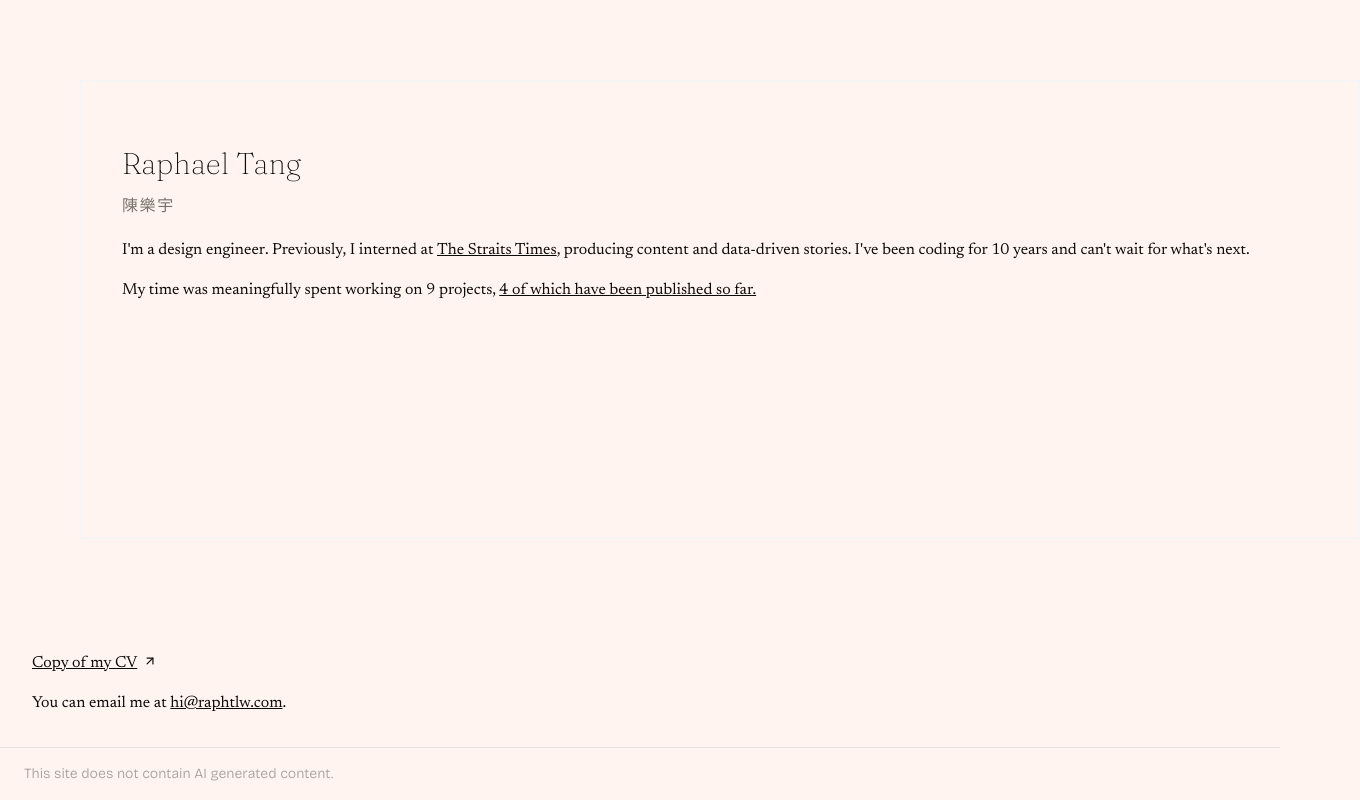
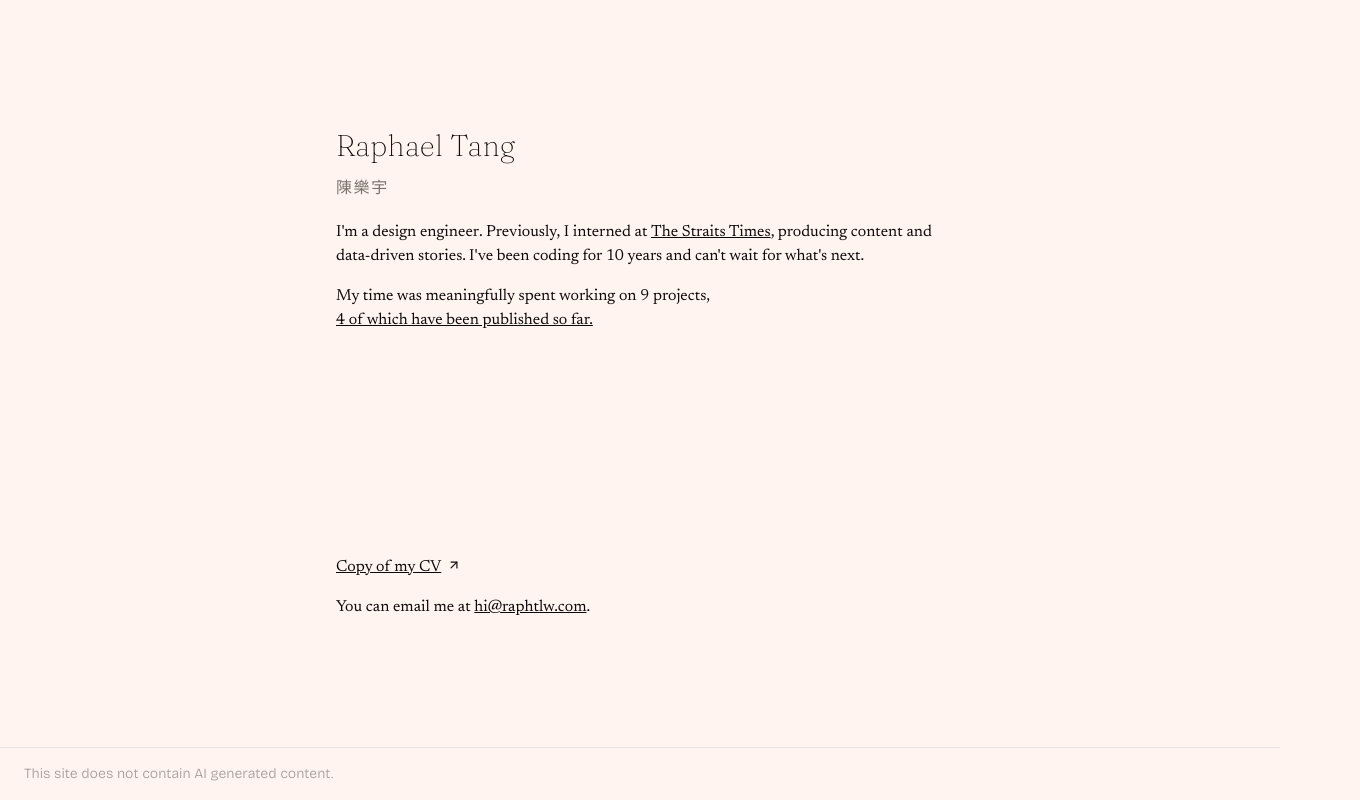
Before and after one commit to raphtlw/raphtlw.com, a Next.js app: page / in a window 1280 px wide. Shown: the whole page, 1360 px wide, since content can reach past the window. Built offline with nearby package versions, Linux system fonts and the light colour scheme; a web font is replaced by a local one.

Commit message:
feat: large screen optimization

```diff
--- a/app/page.tsx
+++ b/app/page.tsx
@@ -40,15 +40,22 @@ export const metadata: Metadata = {
 
 export default function Home() {
   return (
-    <div className={cn("flex flex-col h-lvh w-lvw overscroll-none")}>
     <div
       className={cn(
-          "flex flex-col font-serif px-8 py-16 gap-5",
+        "flex flex-col h-lvh w-lvw overscroll-none",
+        "lg:items-center",
+      )}
+    >
+      <div
+        className={cn(
+          "flex flex-col font-serif px-8 py-16 gap-5 h-svh",
+          "lg:max-w-2xl lg:py-32",
+        )}
+      >
+        <div
+          className={cn(
+            "flex flex-col font-serif gap-5",
             "snap-start snap-always",
-          "h-lvh w-lvw",
-          "md:px-10",
-          "lg:min-w-auto lg:min-h-auto",
-          "lg:m-20 lg:border-neutral-100 lg:border-2",
           )}
         >
           <div className="flex flex-col gap-3">
@@ -152,7 +159,7 @@ export default function Home() {
 
         <div className="flex-1"></div>
 
-      <div className="flex flex-col p-8 gap-4 font-serif">
+        <div className="flex flex-col gap-4 font-serif">
           <LinkButton href="/cv" external className="underline">
             Copy of my CV
           </LinkButton>
@@ -167,6 +174,9 @@ export default function Home() {
             .
           </p>
         </div>
+      </div>
+
+      <div className="flex-1"></div>
 
       <div className="flex flex-col px-6 py-4 border-t w-full">
         <p className="font-sans text-sm dark:text-neutral-600 text-stone-400 font-light">
```
Lines whose indentation alone changed are shown as unchanged.
